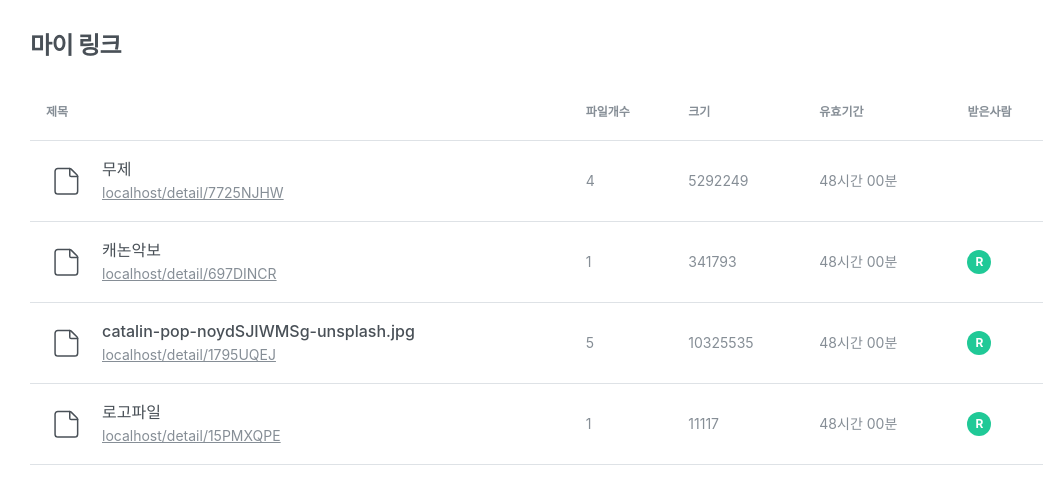
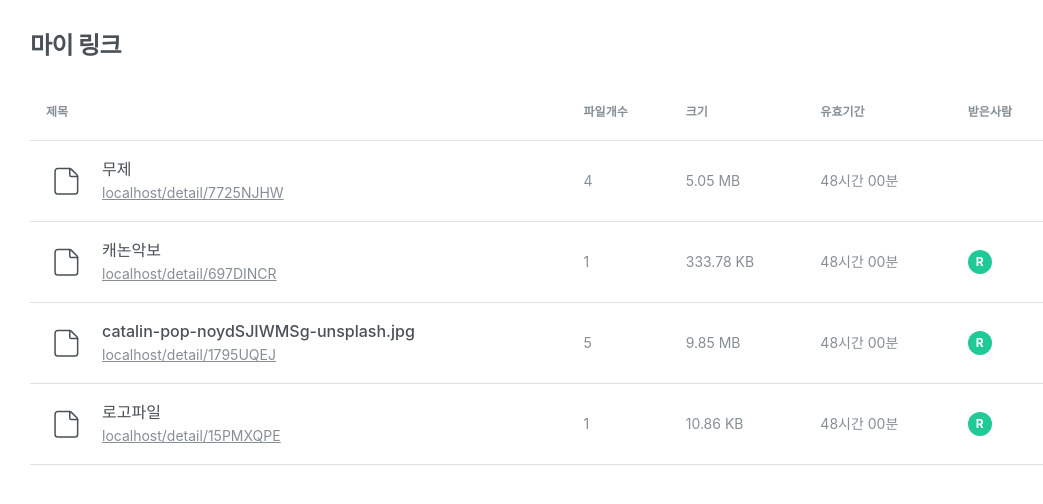
Before and after one commit to quack777/15-9th-rakuten, a React (Create React App) app: page / in a window 1280 px wide. Shown: the top 504 px of the page, without its empty margins (98-1141 px from the left). Built offline with nearby package versions, Linux system fonts and the light colour scheme.

Commit message:
Add: 유효기간, 파일 사이즈, url 클릭

```diff
--- a/src/pages/LinkPage/index.tsx
+++ b/src/pages/LinkPage/index.tsx
@@ -1,23 +1,45 @@
 import React from "react";
 import type { FC } from "react";
-import { useNavigate } from 'react-router-dom';
+import { useNavigate } from "react-router-dom";
 import Avatar from "components/Avatar";
 import styled from "styled-components";
 import colors from "styles/colors";
-import type { ItemType } from '../../api/getItemData';
+import type { ItemType } from "../../api/getItemData";
+import { fileSizeCalculate } from "utils/fileSizeCalculate";
+import { el } from "date-fns/locale";
 
 interface LinkPageProps {
-  itemInfoList: ItemType[]
+  itemInfoList: ItemType[];
 }
 
 const LinkPage: FC<LinkPageProps> = ({ itemInfoList }: LinkPageProps) => {
   const navigate = useNavigate();
 
-  const moveToDetailPage = (e: React.MouseEvent<HTMLAnchorElement, MouseEvent>) => {
+  const moveToDetailPage = (
+    e: React.MouseEvent<HTMLDivElement, MouseEvent>
+  ) => {
+    const id = (e.target as HTMLDivElement).dataset.id;
+
+    if ((e.target as HTMLDivElement).id === "linkUrl") return;
+
+    navigate(`/detail?id=${id}`);
+  };
+
+  const handleClickUrlBtn = (
+    e: React.MouseEvent<HTMLAnchorElement, MouseEvent>,
+    createdAt: number,
+    expiresAt: number
+  ) => {
     const id = (e.target as HTMLAnchorElement).dataset.id;
-
-    navigate(`/detail?id=${id}`)
+    const url = `http://localhost:3000/detail?id=${id}`;
+    console.log(url);
+    if (expiresAt - createdAt <= 0) {
+      return;
+    } else {
+      navigator.clipboard.writeText(url);
+      window.alert(`${url}주소가 복사 되었습니다.`);
     }
+  };
 
   return (
     <>
@@ -33,10 +55,13 @@ const LinkPage: FC<LinkPageProps> = ({ itemInfoList }: LinkPageProps) => {
           </TableRow>
         </TableHead>
         <TableBody>
-          {
-            itemInfoList.map((itemInfo: ItemType, index) => {
+          {itemInfoList.map((itemInfo: ItemType, index) => {
             return (
-                <TableRow key={itemInfo.key}>
+              <TableRow
+                key={itemInfo.key}
+                data-id={itemInfo.key}
+                onClick={moveToDetailPage}
+              >
                 <TableCell>
                   <LinkInfo>
                     <LinkImage>
@@ -47,19 +72,35 @@ const LinkPage: FC<LinkPageProps> = ({ itemInfoList }: LinkPageProps) => {
                       />
                     </LinkImage>
                     <LinkTexts>
-                  <LinkTitle>{itemInfo?.sent ? itemInfo.sent.subject : '무제'}</LinkTitle>
-                  <LinkUrl data-id={itemInfo.key} onClick={moveToDetailPage}>{`localhost/detail/${itemInfo.key}`}</LinkUrl>
+                      <LinkTitle>
+                        {itemInfo?.sent ? itemInfo.sent.subject : "무제"}
+                      </LinkTitle>
+                      <LinkUrl
+                        id="linkUrl"
+                        data-id={itemInfo.key}
+                        onClick={(e) =>
+                          handleClickUrlBtn(
+                            e,
+                            itemInfo.created_at,
+                            itemInfo.expires_at
+                          )
+                        }
+                      >
+                        {itemInfo.expires_at - itemInfo.created_at > 0
+                          ? `localhost/detail/${itemInfo.key}`
+                          : "만료됨"}
+                      </LinkUrl>
                     </LinkTexts>
                   </LinkInfo>
                   <span />
                 </TableCell>
                 <TableCell>
                   <span>파일개수</span>
-              <span>{itemInfo.count}</span>
+                  <span>{itemInfo.count.toLocaleString("ko-KR")}</span>
                 </TableCell>
                 <TableCell>
                   <span>파일사이즈</span>
-              <span>{itemInfo.size}</span>
+                  <span>{fileSizeCalculate(itemInfo.size)}</span>
                 </TableCell>
                 <TableCell>
                   <span>유효기간</span>
@@ -72,10 +113,8 @@ const LinkPage: FC<LinkPageProps> = ({ itemInfoList }: LinkPageProps) => {
                   </LinkReceivers>
                 </TableCell>
               </TableRow>
-              )
-            })
-
-          }
+            );
+          })}
         </TableBody>
       </Table>
     </>
--- /dev/null
+++ b/src/utils/fileSizeCalculate.ts
@@ -0,0 +1,11 @@
+export const fileSizeCalculate = (bytes: number, decimals = 2): string => {
+  if (bytes === 0) return "0 Bytes";
+
+  const k = 1024;
+  const dm = decimals < 0 ? 0 : decimals;
+  const sizes = ["B", "KB", "MB", "GB", "TB", "PB", "EB", "ZB", "YB"];
+
+  const i = Math.floor(Math.log(bytes) / Math.log(k));
+
+  return parseFloat((bytes / Math.pow(k, i)).toFixed(dm)) + " " + sizes[i];
+};
```
Lines whose indentation alone changed are shown as unchanged.
